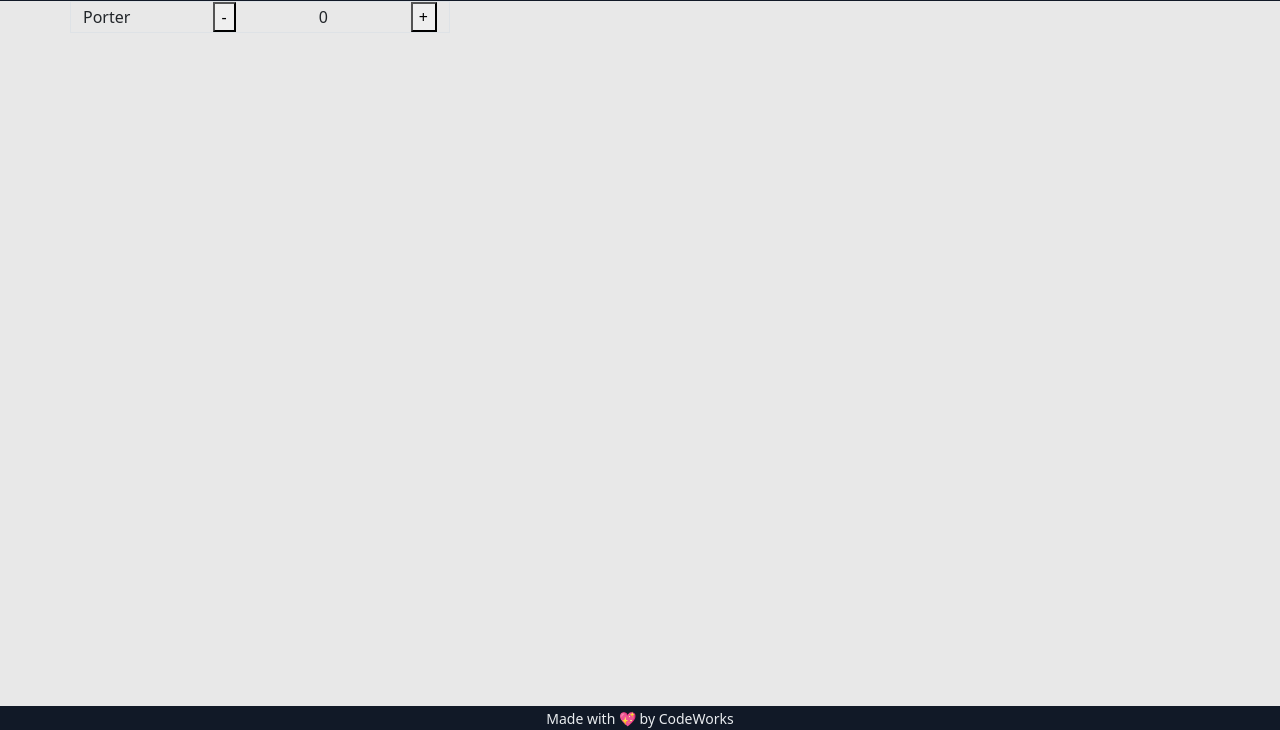
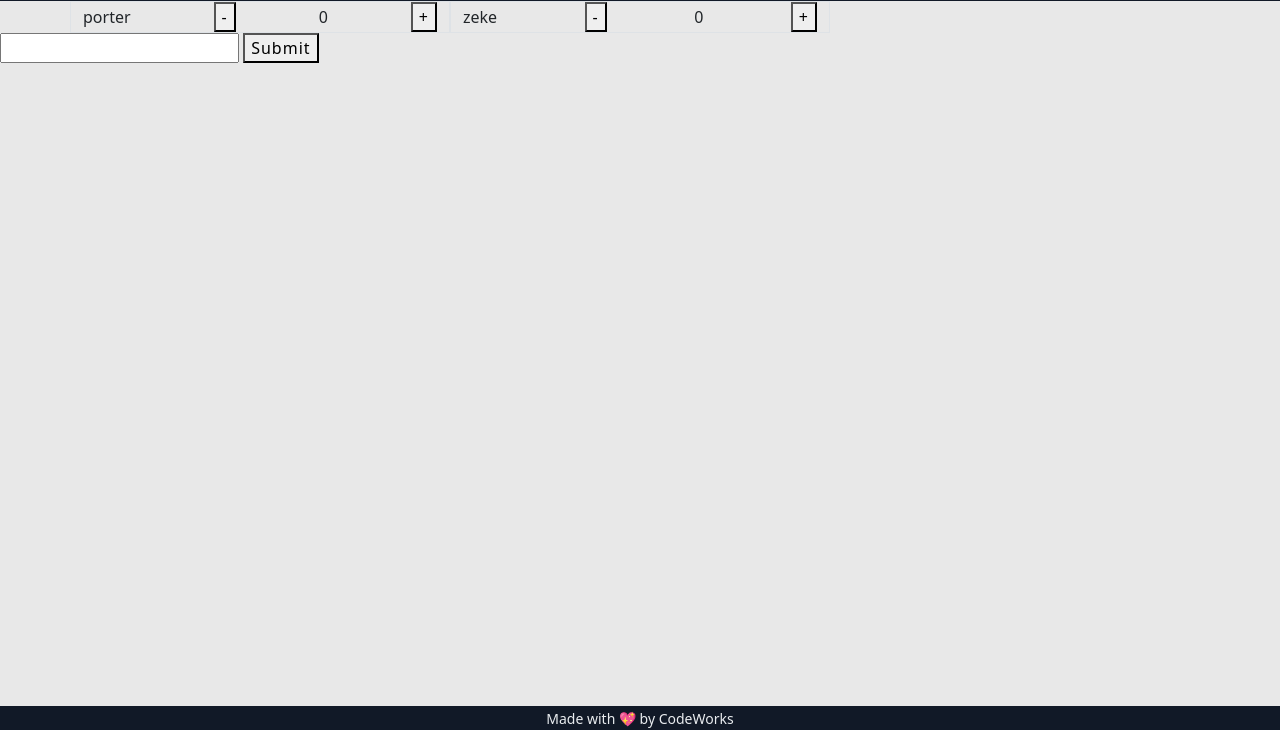
Before and after one commit to Porter12346/game-night-score-board, a website with bundled scripts: page index.html in a window 1280 px wide. Shown: the part 70-800 px from the top of the page. Built offline with nearby package versions, Linux system fonts and the light colour scheme; a script that the page names is missing.

Commit message:
you can now add new players and increment their scores

```diff
--- a/app/controllers/playerController.js
+++ b/app/controllers/playerController.js
@@ -4,6 +4,7 @@ import { playerService } from "../services/playerService.js"
 export class PlayerController {
     constructor() {
         console.log('player constructor loaded')
+        this.drawPlayers()
     }
 
     incrementScore(playerName) {
@@ -15,6 +16,15 @@ export class PlayerController {
     decrementScore(playerName) {
         playerService.incrementScore(playerName)
         console.log('score decrementing')
+        this.drawPlayers()
+    }
+
+    addPlayer(playerName) {
+        event.preventDefault()
+        const form = event.target
+        // @ts-ignore
+        const userInput = form.playerName.value
+        playerService.addPlayer(`${userInput}`)
         this.drawPlayers()
     }
 
--- a/app/services/playerService.js
+++ b/app/services/playerService.js
@@ -1,5 +1,5 @@
 import { AppState } from "../AppState.js";
-
+import { Player } from "../models/player.js";
 class PlayerService {
     constructor() {
         console.log('service started')
@@ -16,6 +16,13 @@ class PlayerService {
         const foundPlayer = players.find((player) => player.name == playerName)
         foundPlayer.score--
 
+
+    }
+
+    addPlayer(playerName) {
+        let player = new Player(playerName)
+        const players = AppState.players
+        players.push(player)
     }
 
 
--- a/index.html
+++ b/index.html
@@ -44,15 +44,15 @@
     <section>
       <div class="container">
         <div class="row" id="playerCardArea">
-          <div class="col-12 col-md-4 d-flex justify-content-between align-items-center border">
-            <p class="mb-0">Porter</p>
-            <button onclick="app.PlayerController.decrementScore('porter')">-</button>
-            <p class="mb-0">0</p>
-            <button onclick="app.PlayerController.incrementScore('porter')">+</button>
-          </div>
+
         </div>
       </div>
     </section>
+
+    <form onsubmit="app.PlayerController.addPlayer()">
+      <input name="playerName" id="playerName" type="text" required>
+      <button type="submit">submit</button>
+    </form>
 
     <section id="router-view">
       <!-- primary viewport -->
```
